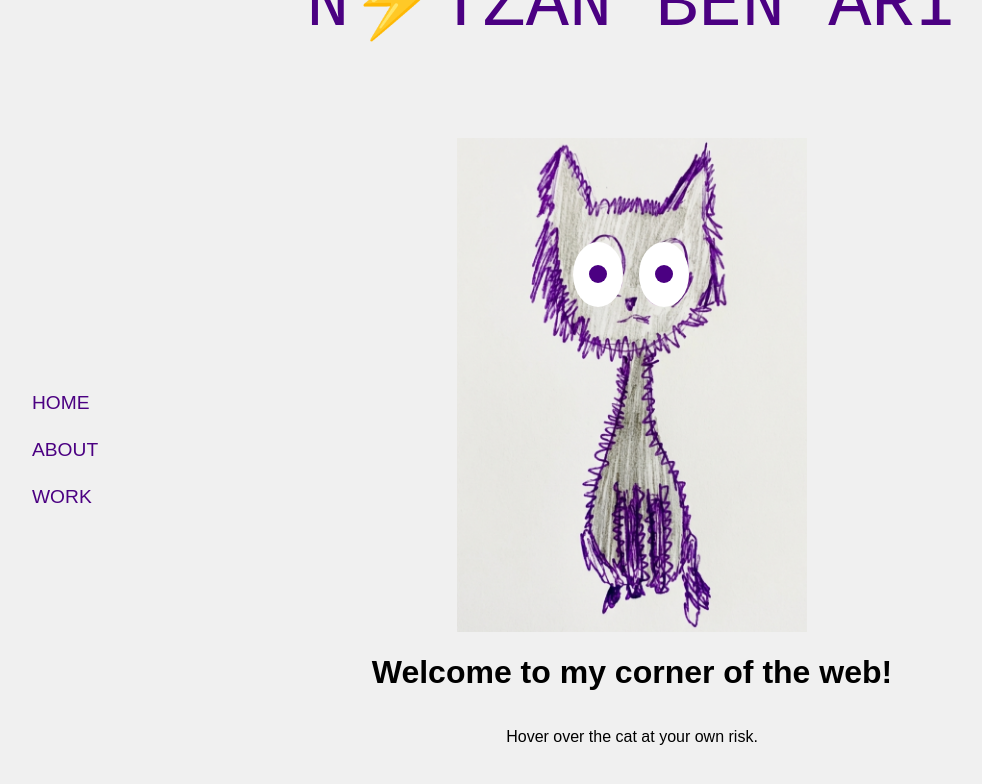
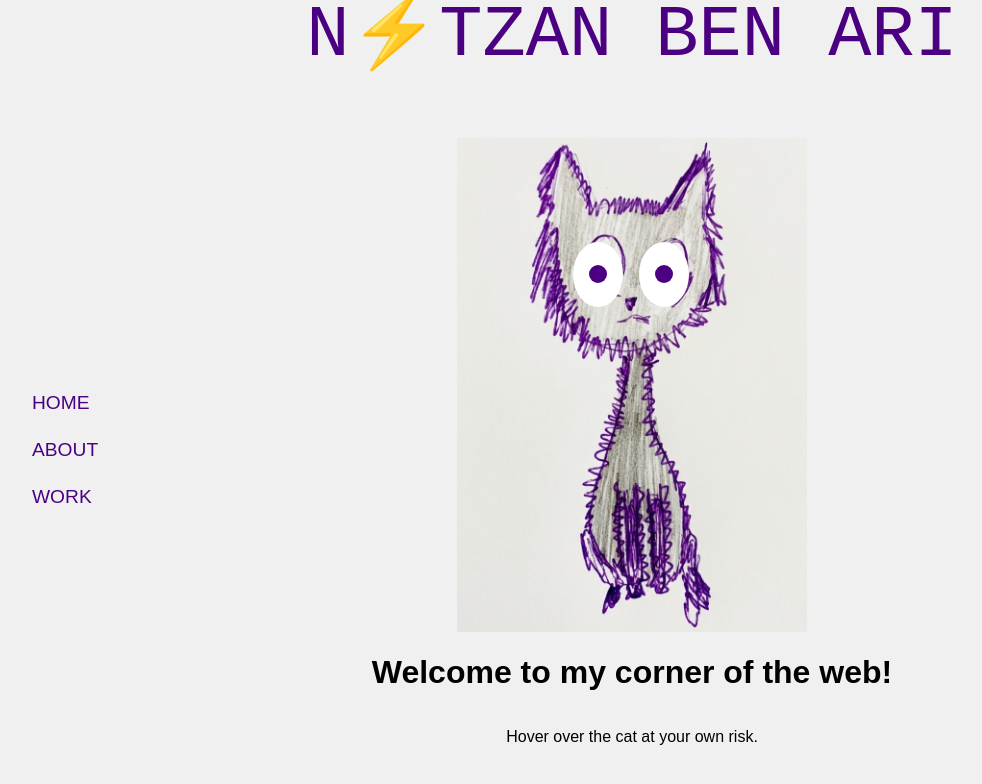
Before and after one commit to nben6405/nben6405.github.io, a Jekyll site: the page built from index.html, in a window 1280 px wide. Shown: the top 784 px of the page, without its empty margins (8-990 px from the left). Built offline with Jekyll 4.4.1, drawn with Linux system fonts in a browser that asks for light colours; some web fonts are replaced.

Commit message:
Update style.css

```diff
--- a/assets/css/style.css
+++ b/assets/css/style.css
@@ -66,7 +66,7 @@ body {
 
 .zap-text {
   position: absolute;
-  top: -180px;
+  top: -150px;
   left: 50%;
   transform: translateX(-50%);
 
```
